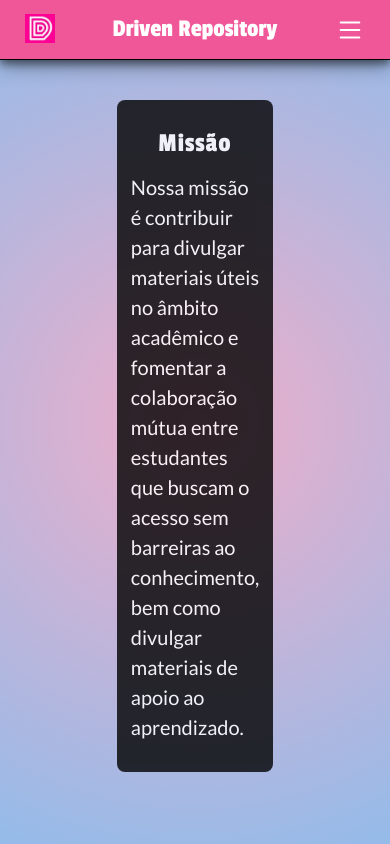
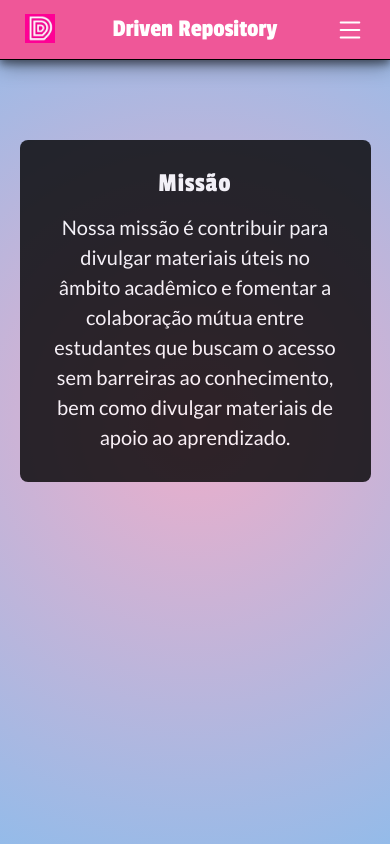
Before and after one commit to jotabraga/examdrive-frontend, a React (Create React App) app: page /mission in a window 390 px wide. Built offline with nearby package versions, Linux system fonts and the light colour scheme; no server answers; what aws-amplify would draw is missing.

Commit message:
Mobile style implementations

```diff
--- a/src/components/header/DropdownMenu.js
+++ b/src/components/header/DropdownMenu.js
@@ -23,7 +23,7 @@ const MenuContainer = styled.div`
     background: transparent;
     width: 100vw;
     height: auto;
-    z-index: 10;
+    z-index: 20;
 
     @media (max-width: 611px){
         top: 40px;
@@ -47,4 +47,9 @@ const StyledMenu = styled.div`
     h2: hover{
         color: #000;
     }
+    @media (max-width: 611px){
+        font-size: 16px;
+        flex-direction: row;
+        height: 60px;
+    }
 `
--- a/src/components/header/Header.js
+++ b/src/components/header/Header.js
@@ -65,6 +65,7 @@ const StyledHeader = styled.div`
     color: #fff;
     border-bottom: 0.4px solid #000;
     box-shadow: 0 4px 8px 0 rgba(0, 0, 0, 0.45), 0 6px 20px 0 rgba(0, 0, 0, 0.35);
+    z-index: 15;
     @media (max-width: 611px){
         z-index:5;
         height: 60px;
--- a/src/components/mission/Mission.js
+++ b/src/components/mission/Mission.js
@@ -66,4 +66,9 @@ const ContentBox = styled.div`
         color: #fff;
         line-height: 30px;
     }
+    @media (max-width: 611px){
+        width: 90%;
+        text-align: center;
+        margin-top: 50px;
+    }
 `
--- a/src/components/page-container/PageContainer.js
+++ b/src/components/page-container/PageContainer.js
@@ -26,9 +26,10 @@ const Content = styled.div`
     width: 100%;
     display: flex;
     justify-content: center;
-    margin-top: 60px;
+    margin-top: 120px;
 
     @media (max-width: 611px) {
         width: 100vw;
+        margin-top: 50px;
     }
 `;
--- a/src/components/professors/Professors.js
+++ b/src/components/professors/Professors.js
@@ -56,6 +56,7 @@ const NoProfessors = styled.h1`
     font-family: "Lato";
     font-size: 30px;
     color: #000;
+    text-align: center;
 `
 
 const ContentBox = styled.div`
@@ -81,4 +82,9 @@ const ContentBox = styled.div`
         font-family: "Passion One";
         font-weight: 400;
     }
+    @media (max-width: 611px){
+        width: 90%;
+        h1{
+            font-size: 20px;
+        }
 `
--- a/src/components/subjects/Subjects.js
+++ b/src/components/subjects/Subjects.js
@@ -56,6 +56,7 @@ const NoSubjects = styled.h1`
     font-family: "Lato";
     font-size: 30px;
     color: #000;
+    text-align: center;
 `
 
 const ContentBox = styled.div`
@@ -81,4 +82,10 @@ const ContentBox = styled.div`
         font-family: "Passion One";
         font-weight: 400;
     }
+    @media (max-width: 611px){
+        width: 90%;
+        h1{
+            font-size: 20px;
+        }
+    }
 `
--- a/src/components/test-register/TestRegister.js
+++ b/src/components/test-register/TestRegister.js
@@ -240,6 +240,9 @@ const ContentBox = styled.form`
         color: #9F9F9F;
         padding-left: 13px;
     }
+    @media (max-width: 611px){
+        width: 90%;
+    }
 `
 
 const SelectAction = styled.button`
--- a/src/components/tests/TestInfo.js
+++ b/src/components/tests/TestInfo.js
@@ -40,4 +40,11 @@ const TestRow = styled.a`
         margin-left: 10px;
         margin-right: 30px;
     }
+    @media (max-width: 611px){
+
+        h2{
+            font-size: 15px;
+            overflow: hidden;
+        }
+    }
 `;
--- a/src/components/tests/TestsOfProfessor.js
+++ b/src/components/tests/TestsOfProfessor.js
@@ -49,7 +49,7 @@ export default function TestsOfProfessor(){
                                 link={test.link}
                                 subject={test.subject.name}
                                 professor={test.professor.name}
-                                category={test.category}
+                                category={test.category.name}
                             />)
 
                         ))
@@ -95,5 +95,10 @@ const ContentBox = styled.div`
         margin-left: 10px;
         margin-right: 30px;
     }
+    @media (max-width: 611px){
+        width: 90%;
+        h1{
+            font-size: 20px;
+        }
 
 `
--- a/src/components/tests/TestsOfSubject.js
+++ b/src/components/tests/TestsOfSubject.js
@@ -47,7 +47,7 @@ export default function TestsOfSubject(){
                                 link={test.link}
                                 subject={test.subject.name}
                                 professor={test.professor.name}
-                                category={test.category}
+                                category={test.category.name}
                             />)
                         ))
                     }
@@ -93,4 +93,9 @@ const ContentBox = styled.div`
         margin-left: 10px;
         margin-right: 30px;
     }
+    @media (max-width: 611px){
+        width: 90%;
+        h1{
+            font-size: 20px;
+        }
 `
```
